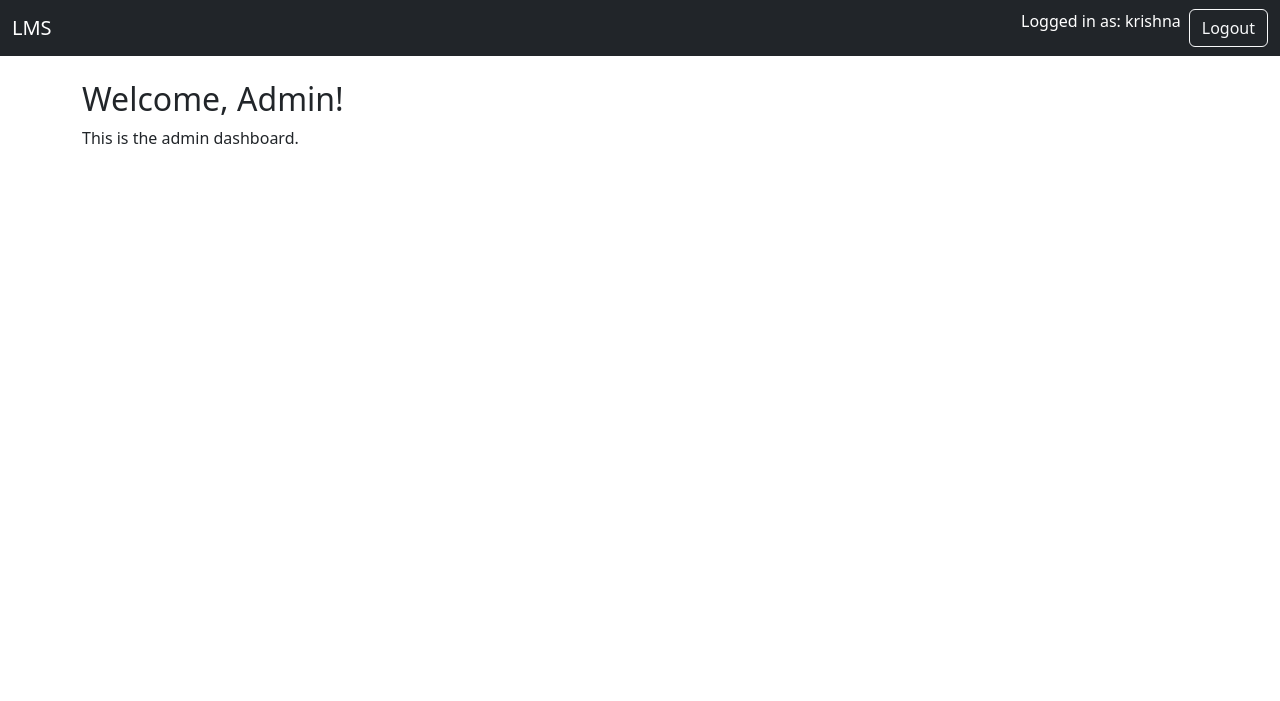
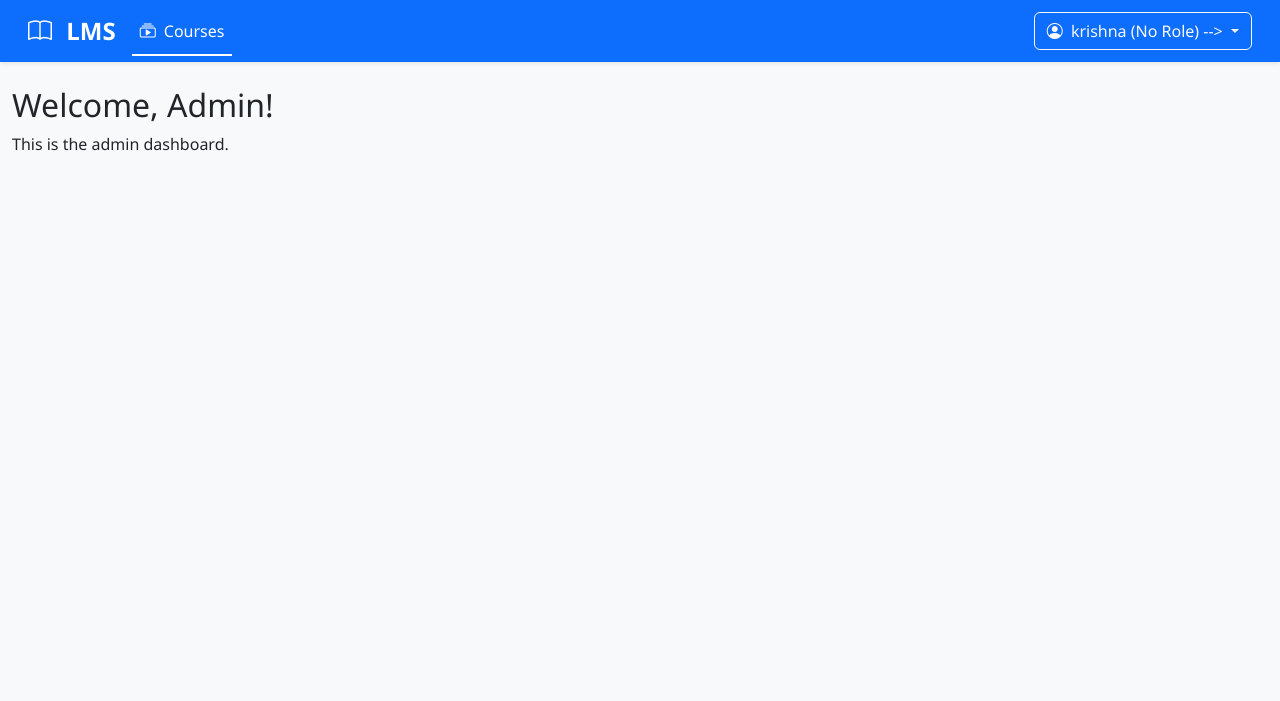
Before and after one commit to Pathakkriishna/Django_lms, a Django app: page /users/admin/dashboard/ in a window 1280 px wide. Shown: the top 701 px of the page. Run offline with Django 5.2, Linux system fonts and the light colour scheme; a user stored in the database is signed in.

Commit message:
ui improved

```diff
--- a/lms_project/settings.py
+++ b/lms_project/settings.py
@@ -122,6 +122,10 @@ USE_TZ = True
 
 STATIC_URL = 'static/'
 
+STATICFILES_DIRS = [
+    os.path.join(BASE_DIR, 'static'),
+]
+
 # Default primary key field type
 # https://docs.djangoproject.com/en/5.2/ref/settings/#default-auto-field
 
--- /dev/null
+++ b/static/css/custom.css
@@ -0,0 +1,44 @@
+/* default font */
+body {
+    font-family: 'Segoe UI', system-ui, sans-serif;
+    background-color: #f8f9fa;  /* Light gray background */
+}
+
+/* Main content area */
+main {
+    padding: 2rem;
+    min-height: 80vh;  /* Minimum height = 80% of viewport */
+}
+
+/* Navbar spacing  */
+.navbar {
+    box-shadow: 0 2px 4px rgba(0,0,0,0.1);
+}
+/* Navbar Customizations */
+.navbar {
+    padding: 0.5rem 1rem;
+}
+
+.navbar-brand {
+    font-size: 1.5rem;
+}
+
+/* Dropdown arrow color */
+.dropdown-toggle::after {
+    border-top-color: white;
+}
+
+/* Active nav link indicator */
+.nav-link.active {
+    position: relative;
+}
+
+.nav-link.active::after {
+    content: '';
+    position: absolute;
+    bottom: -5px;
+    left: 0;
+    width: 100%;
+    height: 2px;
+    background: white;
+}
--- a/templates/base.html
+++ b/templates/base.html
@@ -1,26 +1,40 @@
+{% load static %}
 <!DOCTYPE html>
 <html lang="en">
 <head>
+    <!-- Required meta tags -->
     <meta charset="UTF-8">
-    <title>LMS Portal</title>
-    <link rel="stylesheet" href="https://cdn.jsdelivr.net/npm/bootstrap@5.3.3/dist/css/bootstrap.min.css">
+    <meta name="viewport" content="width=device-width, initial-scale=1">
+
+    <!-- Page Title (Dynamic) -->
+    <title>LMS - {% block title %}{% endblock %}</title>
+
+    <!-- Bootstrap CSS -->
+    <link href="https://cdn.jsdelivr.net/npm/bootstrap@5.3.0/dist/css/bootstrap.min.css" rel="stylesheet">
+
+    <!-- Bootstrap Icons -->
+    <link rel="stylesheet" href="https://cdn.jsdelivr.net/npm/bootstrap-icons@1.10.0/font/bootstrap-icons.css">
+
+    <!-- Custom CSS -->
+    <link href="{% static 'css/custom.css' %}" rel="stylesheet">
 </head>
-<body>
-    <nav class="navbar navbar-expand-lg navbar-dark bg-dark">
-        <div class="container-fluid">
-            <a class="navbar-brand" href="#">LMS</a>
-            <div class="d-flex ms-auto">
-                {% if user.is_authenticated %}
-                    <span class="text-white me-2">Logged in as: {{ user.username }}</span>
-                    <a href="{% url 'logout' %}" class="btn btn-outline-light">Logout</a>
-                {% endif %}
-            </div>
+<body class="bg-light">
+    <!-- Navigation -->
+    {% include 'navbar.html' %}
+
+    <!-- Main Content Container -->
+    <div class="container-fluid">
+        <div class="row">
+            <!-- Sidebar -->
+
+            <!-- Dynamic Content Area -->
+            <main class="col py-4">
+                {% block content %}{% endblock %}
+            </main>
         </div>
-    </nav>
+    </div>
 
-    <div class="container mt-4">
-        {% block content %}
-        {% endblock %}
-    </div>
+    <!-- JavaScript -->
+    <script src="https://cdn.jsdelivr.net/npm/bootstrap@5.3.0/dist/js/bootstrap.bundle.min.js"></script>
+    <script src="{% static 'js/app.js' %}"></script>
 </body>
-</html>
--- /dev/null
+++ b/templates/navbar.html
@@ -0,0 +1,66 @@
+<nav class="navbar navbar-expand-lg navbar-dark bg-primary shadow-sm">
+    <div class="container-fluid">
+        <!-- Brand Logo -->
+        <a class="navbar-brand fw-bold" href="#">
+            <i class="bi bi-book me-2"></i> LMS
+        </a>
+
+        <!-- Mobile Toggle Button -->
+        <button class="navbar-toggler" type="button" data-bs-toggle="collapse" data-bs-target="#navbarContent">
+            <span class="navbar-toggler-icon"></span>
+        </button>
+
+        <!-- Navbar Links -->
+        <div class="collapse navbar-collapse" id="navbarContent">
+            <!-- Left Side Links -->
+            <ul class="navbar-nav me-auto">
+                <li class="nav-item">
+                    <a class="nav-link active" href="{% url 'student_course_list' %}">
+                        <i class="bi bi-collection-play me-1"></i> Courses
+                    </a>
+                </li>
+            </ul>
+
+            <!-- Right Side Auth Links -->
+            <div class="d-flex align-items-center">
+                {% if user.is_authenticated %}
+                <div class="dropdown">
+                    <button class="btn btn-outline-light dropdown-toggle" type="button"
+                            id="userDropdown" data-bs-toggle="dropdown" aria-expanded="false">
+                        <i class="bi bi-person-circle me-1"></i>
+                        {{ user.username }}
+                        {% with group=user.groups.first %}
+                            {% if group %}
+                                ({{ group.name }})
+                            <!-- {% else %}
+                                (No Role)
+                            {% endif %} -->
+                        {% endwith %}
+                    </button>
+                    <ul class="dropdown-menu dropdown-menu-end">
+                        <li><a class="dropdown-item" href="#">
+                            <i class="bi bi-person me-2"></i> Profile
+                        </a></li>
+                        {% if user.role == 'ADMIN' %}
+                        <li><a class="dropdown-item" href="#">
+                            <i class="bi bi-gear me-2"></i> Admin Panel
+                        </a></li>
+                        {% endif %}
+                        <li><hr class="dropdown-divider"></li>
+                        <li><a class="dropdown-item text-danger" href="{% url 'logout' %}">
+                            <i class="bi bi-box-arrow-right me-2"></i> Logout
+                        </a></li>
+                    </ul>
+                </div>
+                {% else %}
+                <a href="{% url 'login' %}" class="btn btn-outline-light me-2">
+                    <i class="bi bi-box-arrow-in-right me-1"></i> Login
+                </a>
+                <a href="{% url 'register' %}" class="btn btn-light">
+                    <i class="bi bi-person-plus me-1"></i> Sign Up
+                </a>
+                {% endif %}
+            </div>
+        </div>
+    </div>
+</nav>
```
Also changed, not shown: db.sqlite3, static/js/app.js (added).
